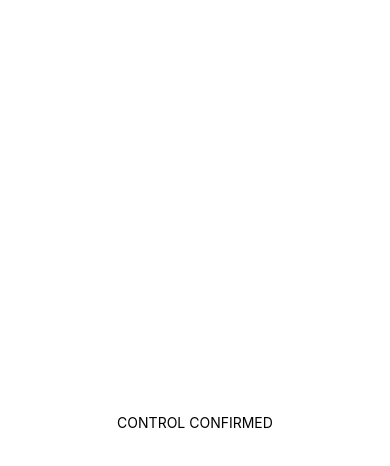
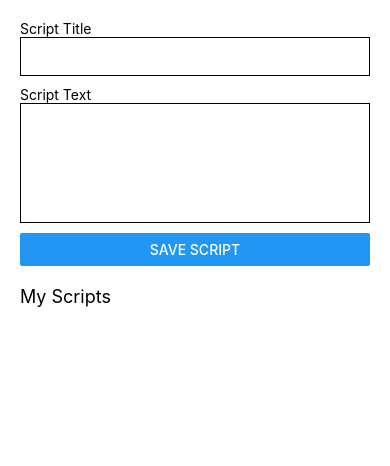
Before and after one commit to stevenslater88/ScriptMate, a React Native app in the folder frontend/: screen / in a window 390 px wide. Shown: the top 466 px of the page. Built offline with nearby package versions, Linux system fonts and the light colour scheme.

Commit message:
auto-commit for 60e9a0d9-c821-4a4b-9721-afda65f8e531

```diff
--- a/frontend/App.tsx
+++ b/frontend/App.tsx
@@ -1,9 +1,80 @@
-import { View, Text } from "react-native";
+import { View, Text, TextInput, Button, FlatList, Alert } from "react-native";
+import { useState, useEffect } from "react";
+import AsyncStorage from "@react-native-async-storage/async-storage";
 
 export default function App() {
+  const [title, setTitle] = useState("");
+  const [script, setScript] = useState("");
+  const [scripts, setScripts] = useState([]);
+
+  const loadScripts = async () => {
+    const data = await AsyncStorage.getItem("scripts");
+    if (data) setScripts(JSON.parse(data));
+  };
+
+  useEffect(() => {
+    loadScripts();
+  }, []);
+
+  const saveScript = async () => {
+    if (!title || !script) {
+      Alert.alert("Missing", "Enter title and script");
+      return;
+    }
+
+    const existing = await AsyncStorage.getItem("scripts");
+    const currentScripts = existing ? JSON.parse(existing) : [];
+
+    const newScript = {
+      id: Date.now(),
+      title,
+      content: script,
+    };
+
+    const updated = [...currentScripts, newScript];
+
+    await AsyncStorage.setItem("scripts", JSON.stringify(updated));
+
+    // CRITICAL FIX - Update state directly
+    setScripts(updated);
+
+    setTitle("");
+    setScript("");
+
+    Alert.alert("Saved", "Script stored locally");
+  };
+
   return (
-    <View style={{ flex: 1, justifyContent: "center", alignItems: "center" }}>
-      <Text>CONTROL CONFIRMED</Text>
+    <View style={{ flex: 1, padding: 20 }}>
+      <Text>Script Title</Text>
+      <TextInput
+        value={title}
+        onChangeText={setTitle}
+        style={{ borderWidth: 1, marginBottom: 10, padding: 10 }}
+      />
+
+      <Text>Script Text</Text>
+      <TextInput
+        value={script}
+        onChangeText={setScript}
+        multiline
+        style={{ height: 120, borderWidth: 1, marginBottom: 10, padding: 10 }}
+      />
+
+      <Button title="SAVE SCRIPT" onPress={saveScript} />
+
+      <Text style={{ marginTop: 20, fontSize: 18 }}>My Scripts</Text>
+
+      <FlatList
+        data={scripts}
+        keyExtractor={(item: any) => item.id.toString()}
+        renderItem={({ item }: any) => (
+          <View style={{ borderWidth: 1, marginTop: 10, padding: 10 }}>
+            <Text style={{ fontWeight: "bold" }}>{item.title}</Text>
+            <Text numberOfLines={2}>{item.content}</Text>
+          </View>
+        )}
+      />
     </View>
   );
 }
```
